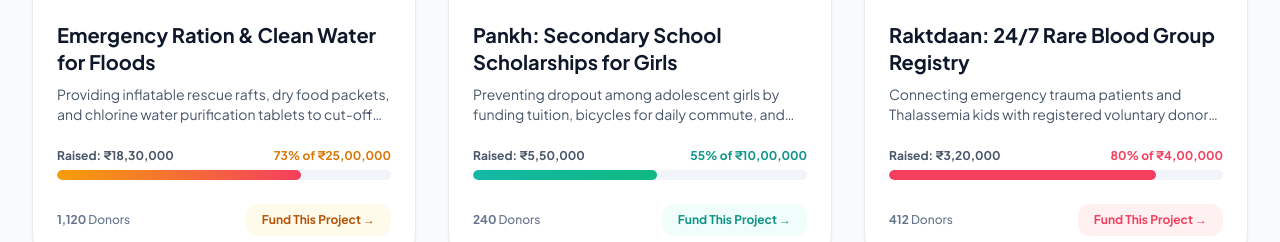
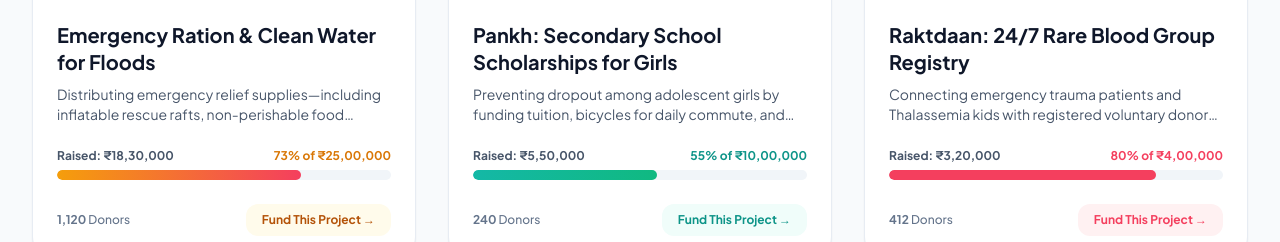
Before and after one commit to rihanali-dev/Social_Welfare, a plain HTML site: page index.html in a window 1280 px wide. Shown: the part 2072-2314 px from the top of the page. Drawn offline with nearby package versions, Linux system fonts and the light colour scheme.

Commit message:
Update index.html

```diff
--- a/index.html
+++ b/index.html
@@ -416,7 +416,7 @@
           <div class="p-6 flex-1 flex flex-col justify-between">
             <div>
               <h3 class="text-xl font-bold text-slate-900 leading-snug">Emergency Ration & Clean Water for Floods</h3>
-              <p class="text-slate-600 text-sm mt-2 line-clamp-2">Providing inflatable rescue rafts, dry food packets, and chlorine water purification tablets to cut-off districts.</p>
+              <p class="text-slate-600 text-sm mt-2 line-clamp-2">Distributing emergency relief supplies—including inflatable rescue rafts, non-perishable food rations, and water purification tablets—to isolated and inaccessible districts.</p>
             </div>
 
             <div class="mt-6">
```
